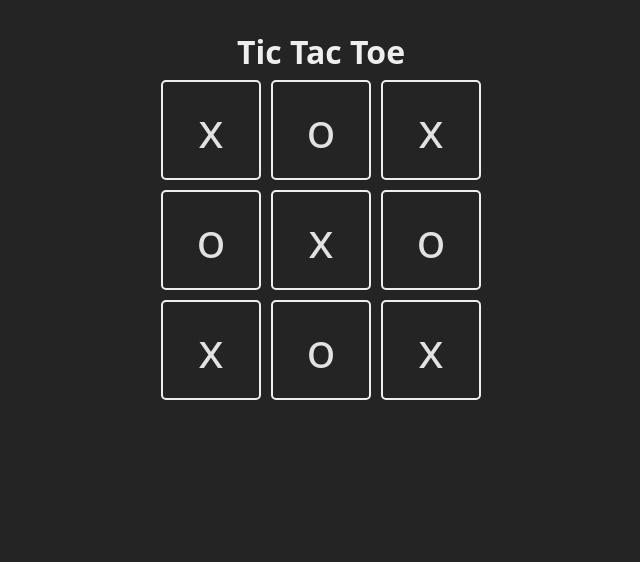
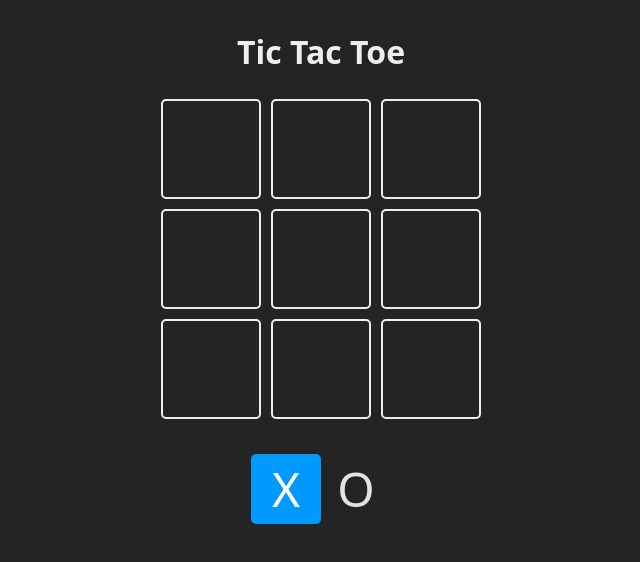
Before and after one commit to DeathbatO13/Tic-Tac-Toe-con-React, a React (Vite) app: page / in a window 1280 px wide. Shown: the top 562 px of the page, without its empty margins (319-959 px from the left). Built offline with nearby package versions, Linux system fonts and the light colour scheme.

Commit message:
Change Satate Square

```diff
--- a/src/App.jsx
+++ b/src/App.jsx
@@ -1,13 +1,20 @@
 import React, { useState } from 'react'
 
 const TURNS = {
-  X: 'x',
-  O: 'o'
+  X: 'X',
+  O: 'O'
 }
 
-const Square = ({ children, updateBoard, index }) => {
+const Square = ({ children, isSelected, updateBoard, index }) => {
+
+  const className = `square ${isSelected ? 'is-selected' : ''}`
+
+  const handleClick = () => {
+    updateBoard(index)
+  }
+
   return (
-    <div key={index} className="square">
+    <div onClick={handleClick} className={className}>
       {children}
     </div>
   )
@@ -15,7 +22,19 @@
 
 function App() {
 
-  const [board, setBoard] = useState(['x', 'o', 'x', 'o', 'x', 'o', 'x', 'o', 'x'])
+  const [board, setBoard] = useState(Array(9).fill(null))
+
+  const [turn, setTurn] = useState(TURNS.X)
+
+  const updateBoard = (index) => {
+
+    const newBoard = [...board]
+    newBoard[index] = turn
+    setBoard(newBoard)
+
+    const newTurn = turn === TURNS.X ? TURNS.O : TURNS.X
+    setTurn(newTurn)
+  }
 
   return (
     <main className='board'>
@@ -24,13 +43,17 @@
         {
           board.map((_, index) => {
             return (
-              <Square key={index} index={index}>
+              <Square key={index} index={index} updateBoard={updateBoard}>
                 {board[index]}
               </Square>
             )
           })
         }
       </section>
+      <section className="turn">
+        <Square isSelected={turn === TURNS.X}>{TURNS.X}</Square>
+        <Square isSelected={turn === TURNS.O}>{TURNS.O}</Square>
+      </section>
     </main>
   )
 }
--- a/src/index.css
+++ b/src/index.css
@@ -37,7 +37,7 @@
 
 .board h1 {
   color: #eee;
-  margin-bottom: 16px;
+  margin-bottom: 35px;
 }
 
 .board button {
@@ -67,7 +67,7 @@
 .turn {
   display: flex;
   justify-content: center;
-  margin: 15px auto;
+  margin: 35px auto;
   width: fit-content;
   position: relative;
   border-radius: 10px;
```
